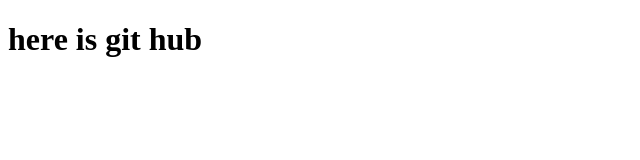
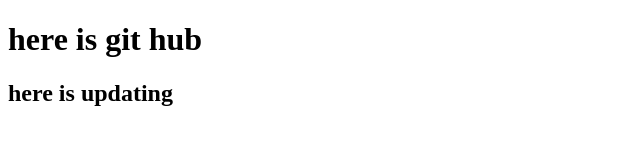
Before and after one commit to sepideh123456789/new-repository, a plain HTML site: page index.html in a window 1280 px wide. Shown: the whole page, without its empty margins (0-640 px from the left). Drawn offline with Linux system fonts and the light colour scheme.

Commit message:
edit index.html

```diff
--- a/index.html
+++ b/index.html
@@ -8,5 +8,6 @@
 </head>
 <body>
    <h1>here is git hub</h1>
+<h2>here is updating</h2>
 </body>
 </html>
```
